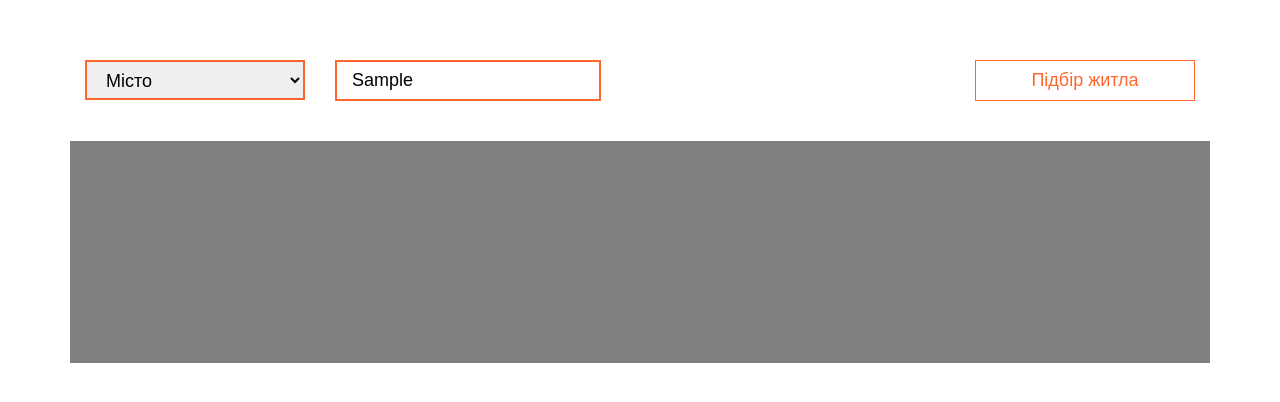
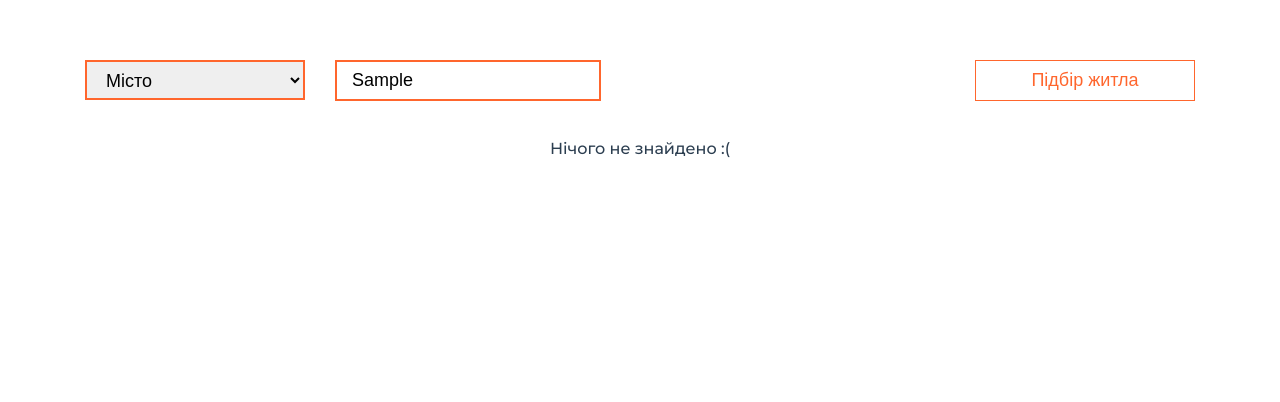
Before and after one commit to Naira21/gohome-apartments, a Vue app: page / in a window 1280 px wide. Both pictures are taken after typing "Sample" into the empty fields and a click on the button "Підбір житла". Shown: the top 402 px of the page. Built offline with nearby package versions, Linux system fonts and the light colour scheme.

Commit message:
added filter logic

```diff
--- a/src/App.vue
+++ b/src/App.vue
@@ -2,9 +2,10 @@
   <div id="app">
     <h2>{{ text }}</h2>
     <Container>
-      <ApartmentFilterForm @submit="logger" class="apartments-filter" />
+      <ApartmentFilterForm @submit="filter" class="apartments-filter" />
     </Container>
-    <ApartmentsList :items="apartments">
+    <p v-if="!filteredApartments.length">Нічого не знайдено :(</p>
+    <ApartmentsList v-else :items="filteredApartments">
       <template v-slot:apartment="{ apartment }">
         <ApartmentsItem
           :key="apartment.id"
@@ -20,7 +21,7 @@
 </template>
 
 <script>
-import { ref } from "vue";
+import { computed, ref } from "vue";
 import ApartmentsItem from "./components/apartment/ApartmentsItem.vue";
 import ApartmentsList from "./components/apartment/ApartmentsList.vue";
 import ApartmentFilterForm from "./components/apartment/ApartmentFilterForm.vue";
@@ -46,7 +47,7 @@ export default {
         price: 2032,
         rating: 5,
         location: {
-          city: "Kherson",
+          city: "Dnipro",
         },
       },
       {
@@ -58,7 +59,7 @@ export default {
         price: 2032,
         rating: 1,
         location: {
-          city: "Kherson",
+          city: "Kiyv",
         },
       },
       {
@@ -70,29 +71,54 @@ export default {
         price: 2032,
         rating: 4.7,
         location: {
-          city: "Kherson",
+          city: "Mykolaiv",
         },
       },
     ]);
-    const owner = ref({
-      name: "Ellen",
-      phone: "115-355-5652",
-      email: "Tracey.Morar86@hotmail.com",
+    // const owner = ref({
+    //   name: "Ellen",
+    //   phone: "115-355-5652",
+    //   email: "Tracey.Morar86@hotmail.com",
+    // });
+    const filters = ref({
+      city: "",
+      price: 0,
     });
+    function filter({ city, price }) {
+      filters.value.city = city;
+      filters.value.price = price;
+    }
 
-    function logger(value) {
-      console.log(value, "from value");
+    function filterByCityName(apartments) {
+      if (!filters.value.city) {
+        return apartments;
+      }
+
+      return apartments.filter((apartment) => {
+        apartment.location.city === filters.value.city;
+      });
     }
-    function onInput() {
-      console.log("onInput in App");
+    function filterByPrice(apartments) {
+      if (!filters.value.price) {
+        return apartments.value;
+      }
+
+      return apartments.value.filter((apartment) => {
+        apartment.price >= filters.value.price;
+      });
     }
+    const filteredApartments = computed(() => {
+      console.log(apartments.value);
+      console.log(filterByPrice(apartments));
+      return filterByCityName(filterByPrice(apartments));
+    });
     return {
       text,
-      owner,
       apartments,
-      logger,
-
-      onInput,
+      filter,
+      filterByCityName,
+      filterByPrice,
+      filteredApartments,
     };
   },
 };
--- a/src/components/apartment/ApartmentFilterForm.vue
+++ b/src/components/apartment/ApartmentFilterForm.vue
@@ -36,14 +36,12 @@ export default {
       return {
         ...attrs,
         input: (event) => {
-          console.log(event.target.value);
-
           emit("update:modelValue", event.target.value);
         },
       };
     });
     const handleSubmit = () => {
-      emit("submit", { city: city.value, price: price.value });
+      emit("submit", { city: city, price: price });
     };
     return { price, city, cities, listeners, handleSubmit };
   },
--- a/src/components/shared/CustomInput.vue
+++ b/src/components/shared/CustomInput.vue
@@ -14,8 +14,6 @@ export default {
       return {
         ...attrs,
         input: (event) => {
-          console.log(event.target.value);
-
           emit("update:modelValue", event.target.value);
         },
       };
```
